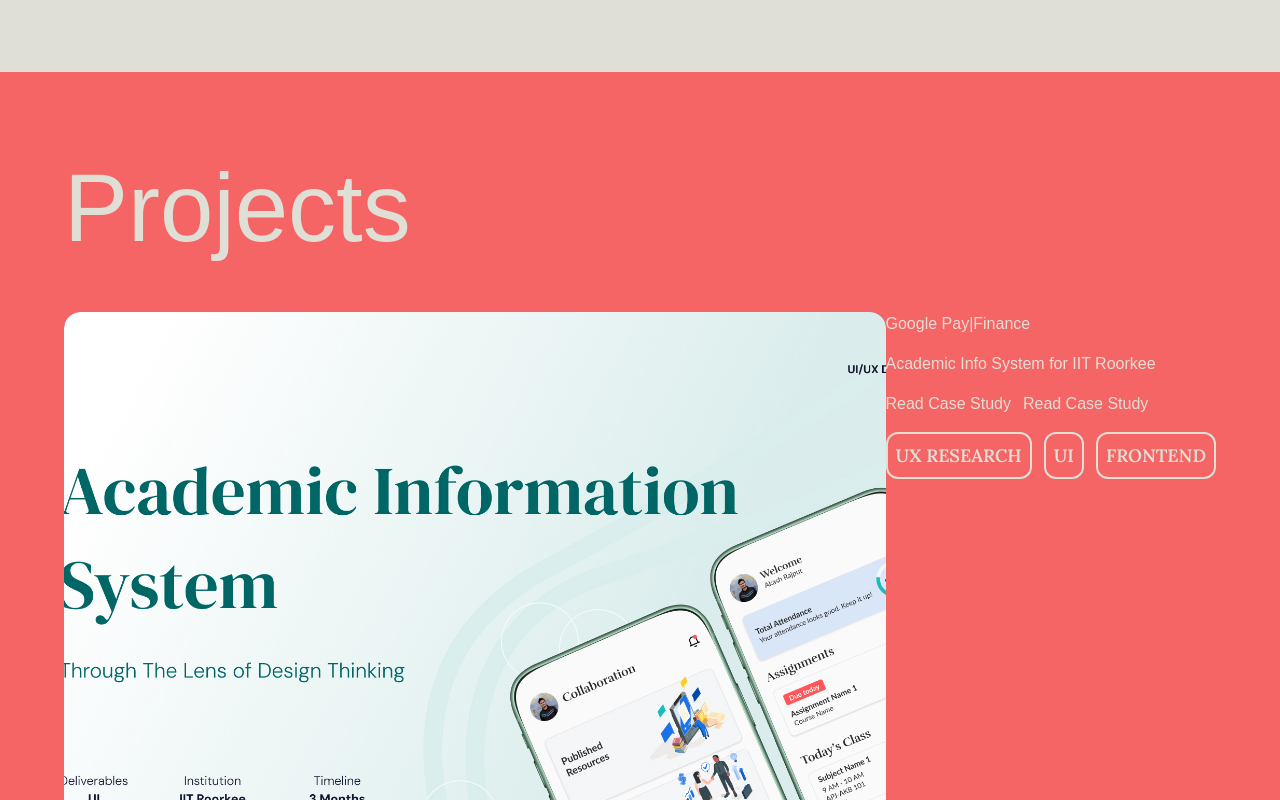
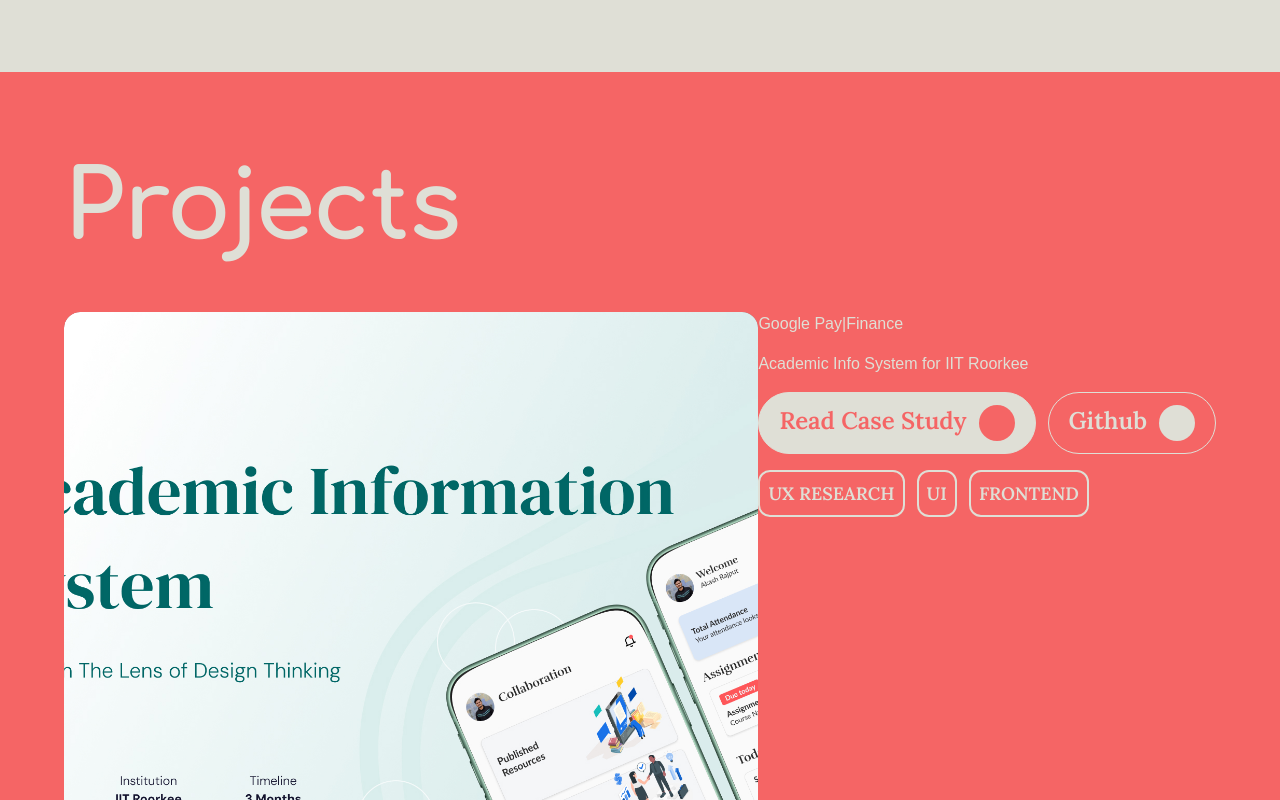
Before and after one commit to 11amanraj/portfolio-april-2025, a Next.js app: page / in a window 1280 px wide. Shown: the part 760-1560 px from the top of the page. Built offline with nearby package versions, Linux system fonts and the light colour scheme.

Commit message:
Added code to ActionLink component

```diff
--- a/app/Components/Project/ActionLink.tsx
+++ b/app/Components/Project/ActionLink.tsx
@@ -1,12 +1,32 @@
 import React from 'react'
 
-const ActionLink = () => {
-  return (
-    <a>
-        <p>Read Case Study</p>
-        <div></div>
-    </a>
-  )
+const ActionLink: React.FC<{title: string, link: string, isPrimary: boolean}> = ({title, link, isPrimary}) => {
+  if (isPrimary) {
+      return (
+      <a
+          href={link}
+          target="_blank"
+          rel="noopener noreferrer"
+          className='bg-background border border-background flex gap-3 px-5 py-3 rounded-full'
+      >
+          <p className='font-text font-bold text-2xl text-primary'>{title}</p>
+          <div className='w-9 h-9 bg-primary rounded-full'></div>
+      </a>
+    )
+  } else {
+    return (
+        <a
+            href={link}
+            target="_blank"
+            rel="noopener noreferrer"
+            className='border border-background flex gap-3 px-5 py-3 rounded-full'
+        >
+            <p className='font-text font-bold text-2xl text-background'>{title}</p>
+            <div className='w-9 h-9 bg-background rounded-full'></div>
+        </a>
+      )
+  }
+
 }
 
 export default ActionLink
--- a/app/Components/Project/ProjectCards.tsx
+++ b/app/Components/Project/ProjectCards.tsx
@@ -22,9 +22,9 @@ const ProjectCards: React.FC<ProjectCardsProps> = ({ project }) => {
             <span>Finance</span>
           </p>
           <h4>{project.title}</h4>
-          <div className='flex gap-3'>
-            <ActionLink />
-            <ActionLink />
+          <div className='flex gap-3 flex-wrap'>
+            <ActionLink title='Read Case Study' isPrimary={true} link={project.caseStudyLink}/>
+            <ActionLink title='Github' isPrimary={false} link={project.caseStudyLink}/>
           </div>
           <ul className='flex gap-3'>
             <Tags title='UX Research'/>
--- a/app/Components/Project/ProjectsList.tsx
+++ b/app/Components/Project/ProjectsList.tsx
@@ -54,7 +54,7 @@ const ProjectsList = () => {
 
   return (
     <div className="text-background flex flex-col w-full gap-8 py-16 responsive-padding bg-primary">
-        <h3 className='text-[96px]'>Projects</h3>
+        <h3 className='text-[96px] font-heading font-bold'>Projects</h3>
         {project_details
             .map(project =>
                 <ProjectCards key={project.id} project={project}/>
```
